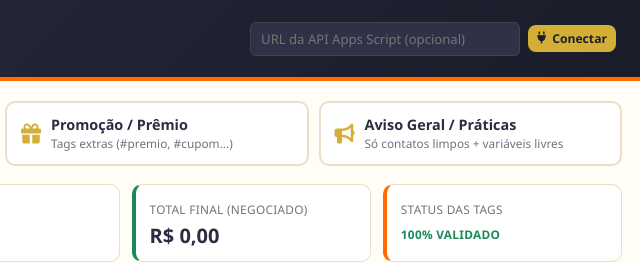
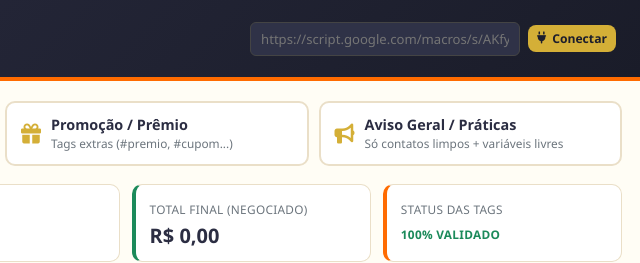
Before and after one commit to pedagogicoeducensino-star/organizadordecobrancasecampanhas, a plain HTML site: page index.html in a window 1280 px wide. Shown: the top 263 px of the page, 640-1280 px from the left. Drawn offline with Linux system fonts and the light colour scheme.

Commit message:
Update index.html

```diff
--- a/index.html
+++ b/index.html
@@ -258,7 +258,7 @@
     </div>
   </div>
   <div class="api-bar">
-    <input type="url" id="apiUrl" placeholder="URL da API Apps Script (opcional)" />
+    <input type="url" id="apiUrl" placeholder="https://script.google.com/macros/s/AKfycbz3dLy5vhZNWfEEHHtuJvFRwobagQF5DfeuZQCltjPAMssCF67I8C2cRHqunQjFEzTn/exec" />
     <button class="btn btn-gold btn-sm" onclick="salvarApiUrl()"><i class="fa-solid fa-plug"></i> Conectar</button>
   </div>
 </header>
```
